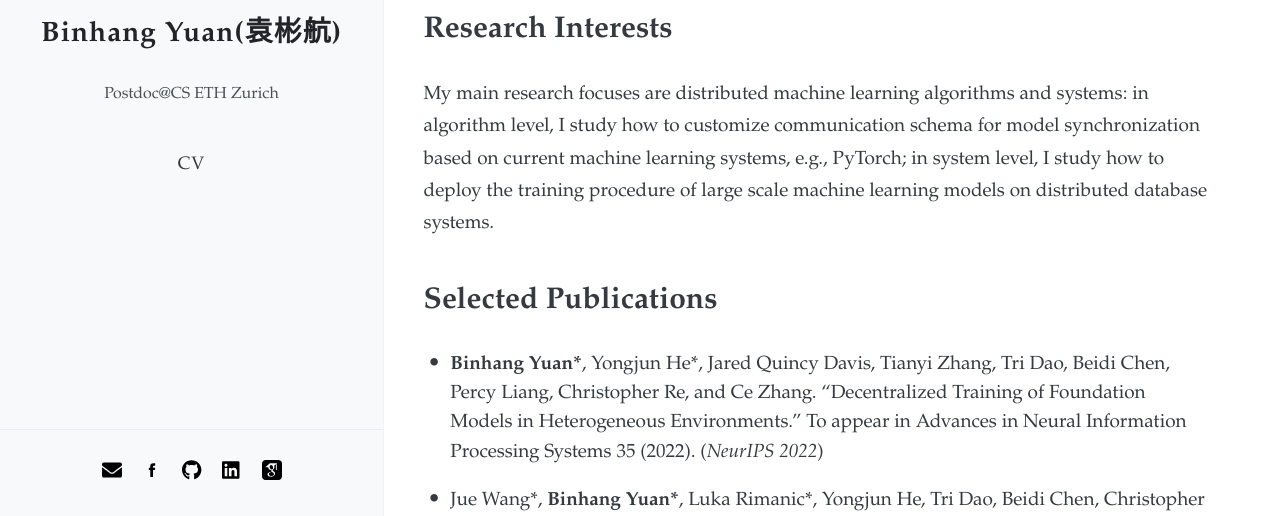
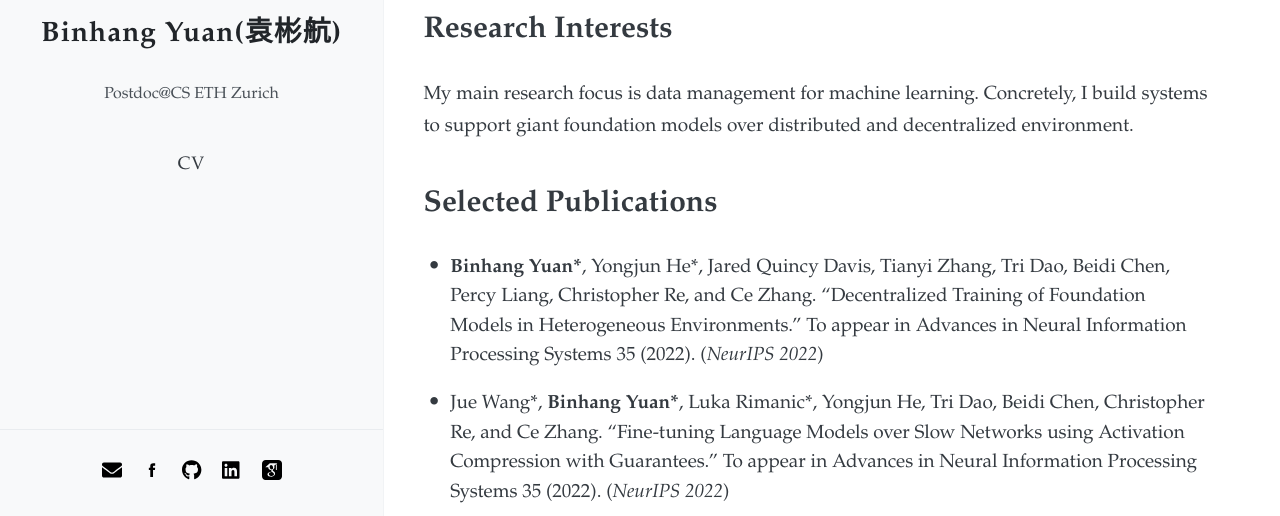
Before and after one commit to BinhangYuan/site, a Jekyll site: the page built from index.md, in a window 1280 px wide and 900 px high, cut to the strip 384-900 px from the top of the window. Built offline with Jekyll 4.4.1, drawn with Linux system fonts in a browser that asks for light colours; nearby versions of some CDN libraries.

Commit message:
Update index.md

```diff
--- a/index.md
+++ b/index.md
@@ -12,7 +12,7 @@ I accomplished my Ph.D. program in Computer Science Department Rice University.
 
 # Research Interests
 
-My main research focuses are distributed machine learning algorithms and systems: in algorithm level, I study how to customize communication schema for model synchronization based on current machine learning systems, e.g., PyTorch; in system level, I study how to deploy the training procedure of large scale machine learning models on distributed database systems.
+My main research focus is data management for machine learning. Concretely, I build systems to support giant foundation models over distributed and decentralized environment.
 
 
 # Selected Publications
```
Also changed, not shown: other parts of index.md (+1 -1 lines).
